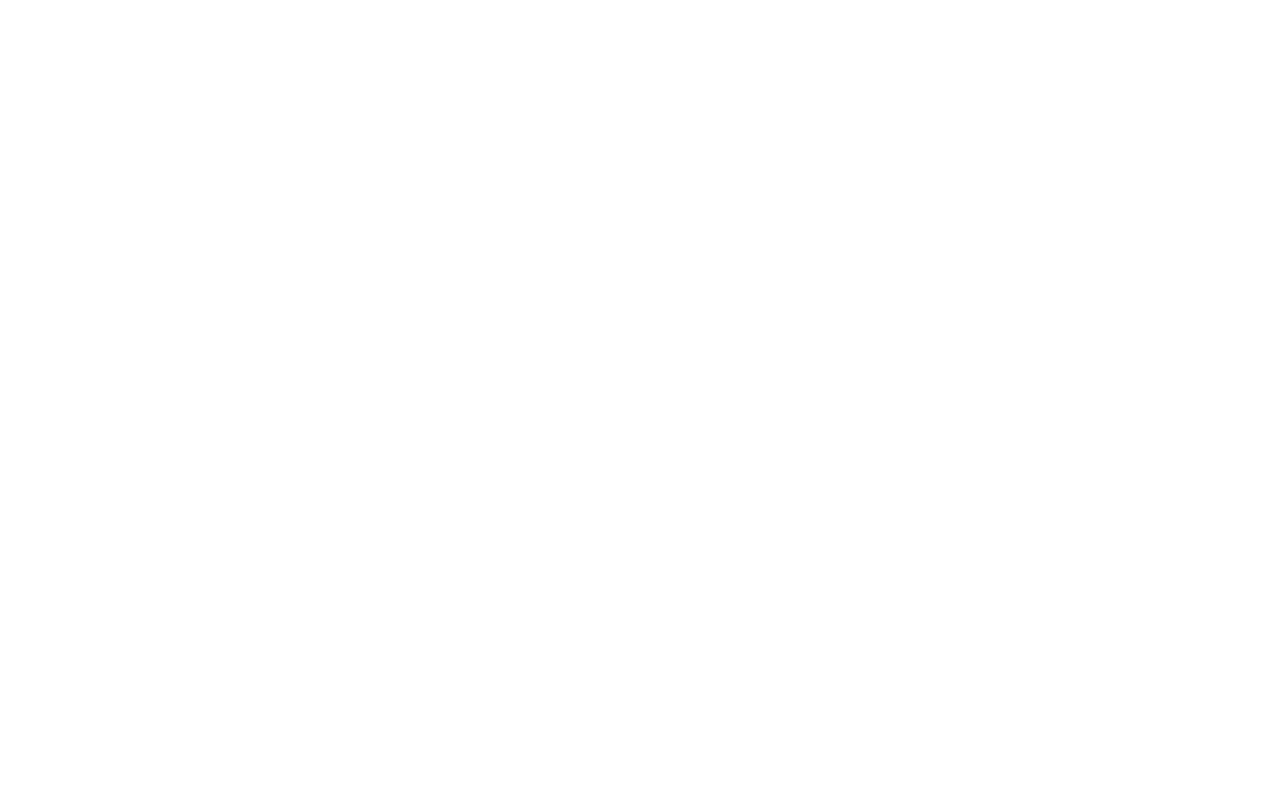
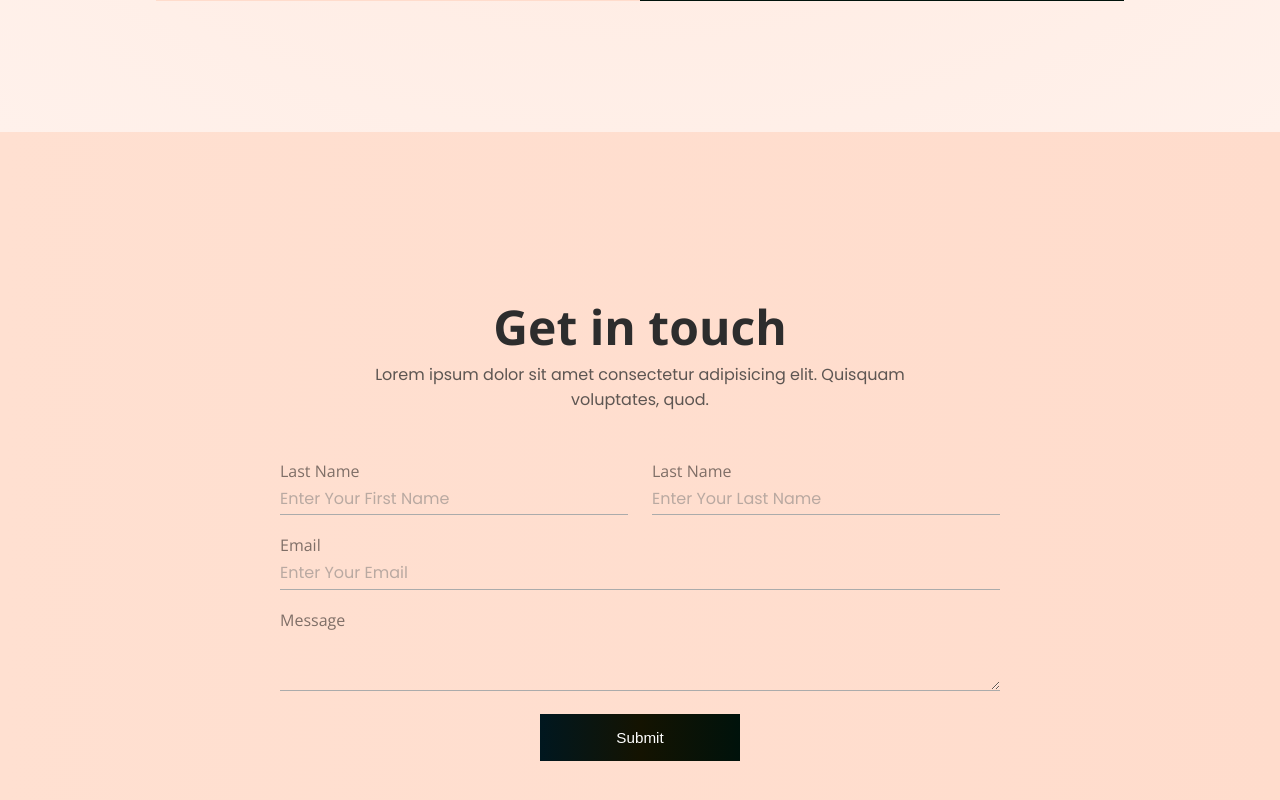
Before and after one commit to DuaneDave/Portfolio-V_1, a React (Create React App) app: page / in a window 1280 px wide. Shown: the part 2948-3748 px from the top of the page. Before the commit the page ends 1480 px from the top, so only its background shows below. Built offline with nearby package versions, Linux system fonts and the light colour scheme; a web font is replaced by a local one.

Commit message:
Style contact component

```diff
--- a/src/App.js
+++ b/src/App.js
@@ -4,6 +4,9 @@
 import Navigation from './components/navigation/Navigation';
 import HeroSection from './components/heroSection/HeroSection';
 import AboutSection from './components/aboutSection/AboutSection';
+import Skills from './components/skillSection/Skills';
+import Works from './components/workSection/Works';
+import Contact from './components/contactSection/Contact';
 
 function App() {
   return (
@@ -12,6 +15,9 @@
         <Navigation />
         <HeroSection />
         <AboutSection />
+        <Skills />
+        <Works />
+        <Contact />
       </Fragment>
     </Suspense>
   );
--- /dev/null
+++ b/src/components/contactSection/Contact.module.css
@@ -0,0 +1,43 @@
+.contact {
+  display: flex;
+  justify-content: center;
+  align-items: center;
+  background: linear-gradient(to right, #ffe0d1, #ffdccc);
+  padding-block: 4rem;
+}
+
+.placeholder {
+  display: flex;
+  flex-direction: column;
+  justify-content: center;
+  align-items: center;
+  width: 100%;
+  padding-inline: 1.5rem;
+}
+
+.contactDetails {
+  text-align: center;
+  margin-bottom: 3rem;
+}
+
+.contactDetails p {
+  width: 100%;
+  max-width: 55ch;
+  margin-top: 0.3rem;
+}
+
+.form {
+  width: 100%;
+}
+
+.fullName {
+  display: grid;
+  grid-template-columns: 1fr 1fr;
+  gap: 1.5rem;
+}
+
+@media screen and (min-width: 768px) {
+  .placeholder {
+    width: 60%;
+  }
+}
--- /dev/null
+++ b/src/components/contactSection/Form.jsx
@@ -0,0 +1,66 @@
+import { Formik } from 'formik';
+import * as Yup from 'yup';
+
+import Button from '../../reusables/button/Button';
+import Input, { TextArea } from './fields/Input';
+import styles from './Contact.module.css';
+
+function Form() {
+  return (
+    <Formik
+      initialValues={{
+        fname: '',
+        lname: '',
+        email: '',
+        message: '',
+      }}
+      validationSchema={Yup.object({
+        fname: Yup.string()
+          .max(15, 'Must be 15 characters or less')
+          .required('Required'),
+        lname: Yup.string()
+          .max(15, 'Must be 15 characters or less')
+          .required('Required'),
+        email: Yup.string().email('Invalid email address').required('Required'),
+        message: Yup.string()
+          .max(200, 'Must be 200 characters or less')
+          .required('Required'),
+      })}
+      onSubmit={(values, { setSubmitting }) => {
+        setTimeout(() => {
+          alert(JSON.stringify(values, null, 2));
+          setSubmitting(false);
+        }, 400);
+      }}
+    >
+      {({ handleSubmit }) => (
+        <form onSubmit={handleSubmit} className={styles.form}>
+          <div className={styles.fullName}>
+            <Input
+              label="Last Name"
+              name="fname"
+              type="text"
+              placeholder="Enter Your First Name"
+            />
+            <Input
+              label="Last Name"
+              name="lname"
+              type="text"
+              placeholder="Enter Your Last Name"
+            />
+          </div>
+          <Input
+            label="Email"
+            name="email"
+            type="email"
+            placeholder="Enter Your Email"
+          />
+          <TextArea label="Message" name="message" />
+          <Button type="submit">Submit</Button>
+        </form>
+      )}
+    </Formik>
+  );
+}
+
+export default Form;
--- a/src/components/contactSection/fields/Input.jsx
+++ b/src/components/contactSection/fields/Input.jsx
@@ -1,18 +1,24 @@
 import { useField } from 'formik';
+import { motion } from 'framer-motion';
+
+import styles from './Input.module.css';
 
 function Input({ label, ...props }) {
   const [field, meta] = useField(props);
 
   return (
     <div>
-      <label htmlFor={props.name}>{props.label}</label>
-      <input
-        className={meta.touched && meta.error ? 'invalid' : ''}
-        {...field}
-        {...props}
-      />
+      <div className={styles.wrapper}>
+        <label htmlFor={props.name}>{label}</label>
+        <input
+          className={meta.touched && meta.error ? 'invalid' : ''}
+          {...field}
+          {...props}
+        />
+        <span className={styles.underline}></span>
+      </div>
       {meta.touched && meta.error ? (
-        <div className="error">{meta.error}</div>
+        <div className={styles.invalid}>{meta.error}</div>
       ) : null}
     </div>
   );
@@ -23,14 +29,14 @@
 
   return (
     <div>
+      <label htmlFor={props.name}>{label}</label>
       <textarea
-        aria-label={label}
         className={meta.touched && meta.error ? 'invalid' : ''}
         {...field}
         {...props}
       />
       {meta.touched && meta.error ? (
-        <div className="error">{meta.error}</div>
+        <div className={styles.invalid}>{meta.error}</div>
       ) : null}
     </div>
   );
--- a/src/index.js
+++ b/src/index.js
@@ -1,10 +1,14 @@
 import React from 'react';
 import ReactDOM from 'react-dom/client';
+import { BrowserRouter } from 'react-router-dom';
+
 import App from './App';
 
 const root = ReactDOM.createRoot(document.getElementById('root'));
 root.render(
   <React.StrictMode>
-    <App />
+    <BrowserRouter>
+      <App />
+    </BrowserRouter>
   </React.StrictMode>
 );
```
Also changed, not shown: src/components/footer/Footer.jsx (added, +11 -0 lines), src/components/workSection/components/Placeholder.jsx (added).
